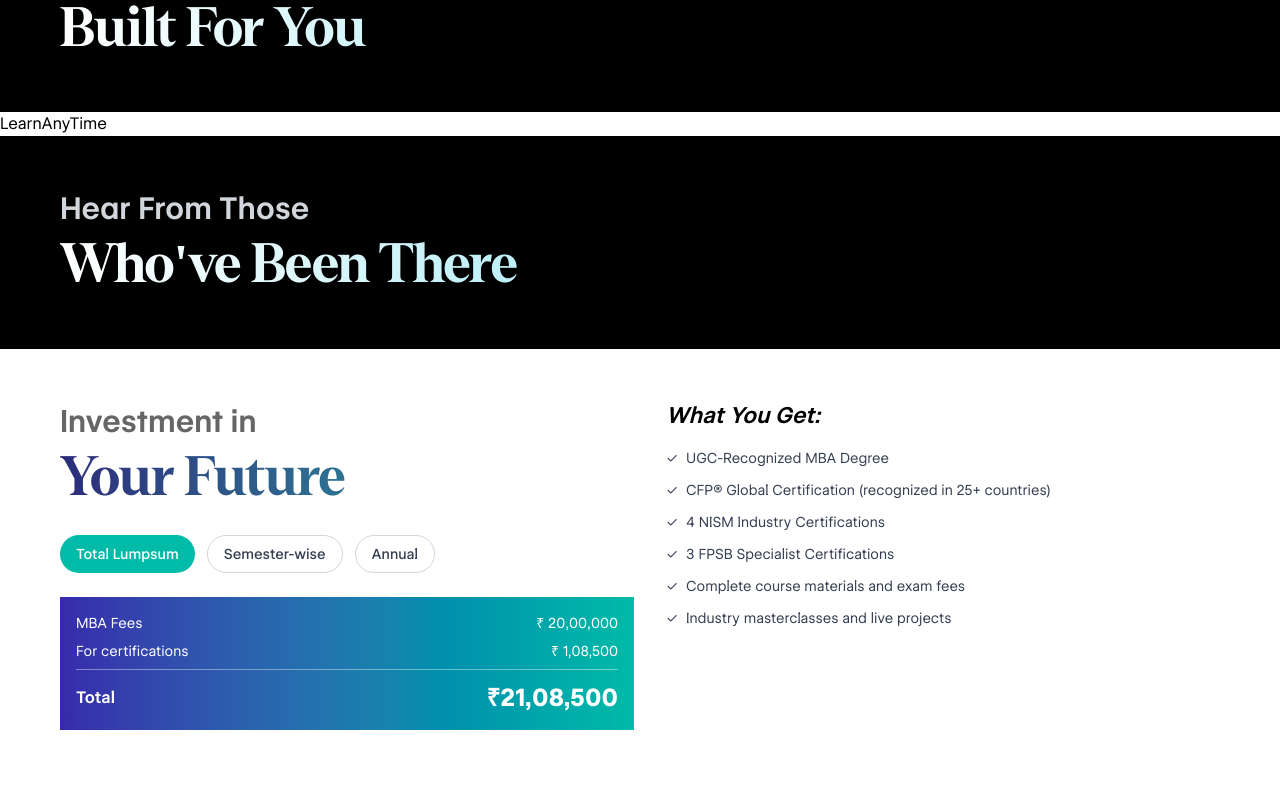
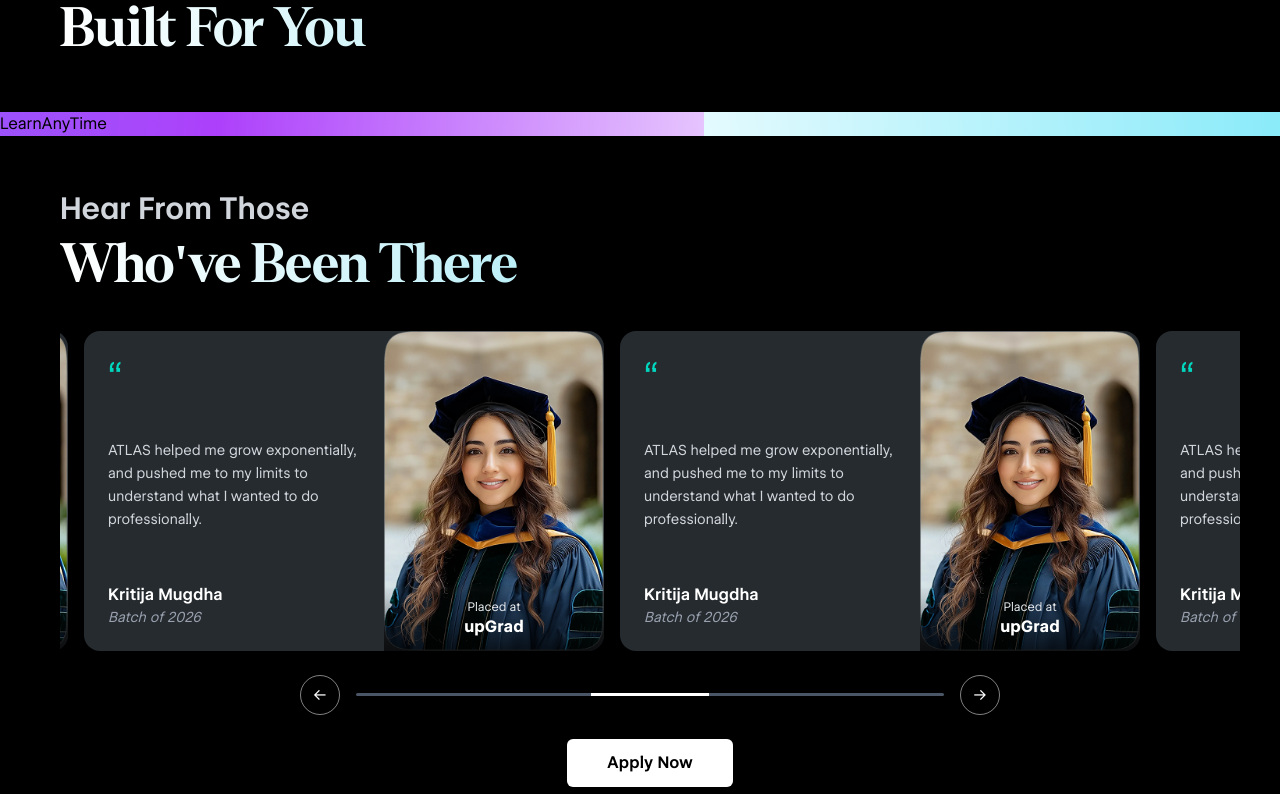
Before and after one commit to atlasskilltech/atlasonline, a Next.js app: page / in a window 1280 px wide. Shown: the part 4620-5414 px from the top of the page. Built offline with nearby package versions, Linux system fonts and the light colour scheme.

Commit message:
Changes commited new

```diff
--- a/app/globals.css
+++ b/app/globals.css
@@ -75,3 +75,22 @@
 
 
 }
+
+
+@keyframes scrollLoop {
+  0% {
+    transform: translateX(0);
+  }
+  100% {
+    transform: translateX(-50%);
+  }
+}
+
+@keyframes progressMove {
+  0% {
+    transform: translateX(-100%);
+  }
+  100% {
+    transform: translateX(0%);
+  }
+}
--- a/components/section/12-section/HereFromThose.js
+++ b/components/section/12-section/HereFromThose.js
@@ -1,27 +1,255 @@
-const HereFromThose = () => {
+"use client";
+
+import { useEffect, useRef, useState } from "react";
+import TestimonialHeader from "./TestimonialHeader";
+import TestimonialCard from "./TestimonialCard";
+
+export default function HereFromThose() {
+
+  const TOTAL = 5;
+  const INTERVAL = 2500;
+  const CARD_WIDTH = 240;
+  const GAP = 16;
+
+  const [index, setIndex] = useState(0);
+  const [isPaused, setIsPaused] = useState(false);
+  const [isTransitioning, setIsTransitioning] = useState(true);
+
+  const progressBarRef = useRef(null);
+  const progressThumbRef = useRef(null);
+
+  const [maxMove, setMaxMove] = useState(0);
+
+
+  /* ---------------- MEASURE BAR ---------------- */
+
+  useEffect(() => {
+    if (progressBarRef.current && progressThumbRef.current) {
+      const bar = progressBarRef.current.offsetWidth;
+      const thumb = progressThumbRef.current.offsetWidth;
+
+      setMaxMove(bar - thumb);
+    }
+  }, []);
+
+
+  /* ---------------- AUTOPLAY ---------------- */
+
+  useEffect(() => {
+    if (isPaused) return;
+
+    const timer = setInterval(() => {
+      setIndex((prev) => prev + 1);
+    }, INTERVAL);
+
+    return () => clearInterval(timer);
+
+  }, [isPaused]);
+
+
+  /* ---------------- INFINITE LOOP FIX ---------------- */
+
+  useEffect(() => {
+    if (index === TOTAL) {
+      setTimeout(() => {
+        setIsTransitioning(false);
+        setIndex(0);
+      }, 700);
+    } else {
+      setIsTransitioning(true);
+    }
+  }, [index]);
+
+
+  /* ---------------- ARROWS ---------------- */
+
+  const next = () => {
+    setIndex((prev) => prev + 1);
+  };
+
+  const prev = () => {
+    setIndex((prev) => {
+      if (prev === 0) return TOTAL - 1;
+      return prev - 1;
+    });
+  };
+
+
+  /* ---------------- CALC ---------------- */
+
+  const slideX = -(index * (CARD_WIDTH + GAP));
+  const visibleIndex = index % TOTAL;
+
+  const progressX =
+    (maxMove / (TOTAL - 1)) * visibleIndex;
+
+
   return (
-    <section className="
-   w-full   px-[24px] py-[40px] bg-black
-   small:pl-[60px] small:pr-[40px]
-   medium:py-[50px]
-   base:pl-[80px] base:pr-[70px]  base:py-[70px]
-   large:px-[140px]   large:py-[80px]
-   ">
+    <section
+      className="
+        w-full   px-[24px] py-[40px] bg-black small:pl-[60px] small:pr-[40px]    medium:py-[50px]  base:pl-[80px] base:pr-[70px]  base:py-[70px]      large:px-[140px]   large:py-[80px]
+      "
+    >
+      {/* Desktop Background */}
+        <div className="hidden small:block absolute inset-0 -z-10">
+
+        <div className="
+          absolute left-0 top-0 w-[55%] h-full
+          bg-gradient-to-br
+          from-indigo-600 via-purple-600 to-transparent
+          opacity-80
+        " />
+
+        <div className="
+          absolute right-0 top-0 w-[45%] h-full
+          bg-gradient-to-bl
+          from-cyan-400 to-transparent
+          opacity-70
+        " />
+
+        </div>
+
+
+
+      <TestimonialHeader />
+
       <div className="mx-auto">
-        <header>
-        <p className="text-[24px] text-gray-300 font-semibold  small:text-[28px] medium:text-[30px] base:text-[40px] cursor-(--f-cursor-text)
-      ">
-        Hear From Those
-        </p>
 
-        <h1 className="text-[32px] font-bold font-denton leading-tight bg-gradient-to-r from-white to-[#00D4EB] bg-clip-text text-transparent  small:text-[44px] medium:text-[54px] base:text-[64px] cursor-(--f-cursor-text)">
-          Who've Been There
-        </h1>
-        </header>
+          {/* SLIDER */}
+          <div
+            onMouseEnter={() => setIsPaused(true)}
+            onMouseLeave={() => setIsPaused(false)}
+            className="overflow-hidden mx-auto"
+          >
 
-      </div>
+            <div
+              className={`flex gap-4 small:gap-6${
+                isTransitioning
+                  ? "transition-transform duration-700 ease-in-out"
+                  : ""
+              }`}
+              style={{
+                transform: `translateX(${slideX}px)`,
+              }}
+            >
+
+              {/* Slides */}
+              {[...Array(TOTAL)].map((_, i) => (
+                <TestimonialCard key={i} />
+              ))}
+
+              {/* Clone */}
+              <TestimonialCard />
+
+            </div>
+          </div>
+
+
+          {/* NAV */}
+          <div
+            className="
+              flex
+              items-center
+              justify-between
+              mt-6
+              text-white
+              w-full
+              small:max-w-[700px]
+              mx-auto
+            "
+          >
+
+
+            {/* LEFT */}
+            <button
+              onClick={prev}
+              className="
+                w-10 h-10
+                rounded-full
+                border border-white/50
+                flex items-center justify-center
+                hover:bg-white/10
+                transition
+              "
+            >
+              ←
+            </button>
+
+
+            {/* PROGRESS */}
+            <div
+              ref={progressBarRef}
+              className="
+                relative
+                flex-1
+                mx-4
+                h-[3px]
+                bg-gray-600
+                rounded-full
+                overflow-hidden
+              "
+            >
+
+              <div
+                ref={progressThumbRef}
+                className="
+                  absolute
+                  top-0
+                  h-full
+                  w-[20%]
+                  bg-white
+                  transition-transform
+                  duration-700
+                "
+                style={{
+                  transform: `translateX(${progressX}px)`,
+                }}
+              />
+
+            </div>
+
+
+            {/* RIGHT */}
+            <button
+              onClick={next}
+              className="
+                w-10 h-10
+                rounded-full
+                border border-white/50
+                flex items-center justify-center
+                hover:bg-white/10
+                transition
+              "
+            >
+              →
+            </button>
+
+          </div>
+
+        </div>
+
+
+
+      {/* APPLY */}
+      <button
+  className="
+    w-full
+    small:w-auto
+    mt-6
+    px-10
+    py-3
+    bg-white
+    text-black
+    font-semibold
+    rounded-md
+    mx-auto
+    block
+  "
+>
+  Apply Now
+      </button>
+
+
     </section>
   );
-};
-
-export default HereFromThose;
+}
--- /dev/null
+++ b/components/section/12-section/TestimonialCard.js
@@ -0,0 +1,107 @@
+export default function TestimonialCard() {
+    return (
+      <div
+        className="
+          min-w-[240px]
+          small:min-w-[520px]
+          bg-[#262b2f]
+          text-white
+          rounded-2xl
+          shadow-xl
+          flex
+          flex-col
+          small:flex-row
+          overflow-hidden
+        "
+      >
+
+        {/* IMAGE */}
+<div
+  className="
+    relative
+    w-full
+    h-[220px]
+    small:w-[220px]
+    small:h-auto
+    order-1
+    small:order-2
+    flex-shrink-0
+  "
+>
+
+  {/* Photo */}
+  <img
+    src="/slider/Frame-91.png"
+    alt="Student"
+    className="w-full h-full object-cover"
+  />
+
+  {/* Overlay */}
+  <div
+    className="
+      absolute
+      bottom-0
+      left-0
+      w-full
+      bg-gradient-to-t
+      from-black/70
+      to-transparent
+      p-3
+      text-center
+    "
+  >
+    <p className="text-xs text-gray-200">
+      Placed at
+    </p>
+
+    <p className="font-bold text-white">
+      upGrad
+    </p>
+  </div>
+
+</div>
+
+
+
+        {/* CONTENT */}
+        <div
+          className="
+            p-6
+            flex-1
+            order-2
+            small:order-1
+            flex
+            flex-col
+            justify-between
+          "
+        >
+
+          {/* Quote */}
+          <span className="text-4xl text-teal-400 mb-3">
+            “
+          </span>
+
+          {/* Text */}
+          <p className="text-sm text-gray-300 leading-relaxed">
+            ATLAS helped me grow exponentially, and pushed me to my limits
+            to understand what I wanted to do professionally.
+          </p>
+
+          {/* Footer */}
+          <div className="mt-5">
+
+            <p className="font-semibold">
+              Kritija Mugdha
+            </p>
+
+            <p className="text-sm text-gray-400 italic">
+              Batch of 2026
+            </p>
+
+          </div>
+
+        </div>
+
+      </div>
+    );
+  }
--- /dev/null
+++ b/components/section/12-section/TestimonialHeader.js
@@ -0,0 +1,16 @@
+export default function TestimonialHeader() {
+    return (
+      <div className="mb-8 text-white mx-auto">
+
+  <p className="text-[24px] text-gray-300 font-semibold  small:text-[28px] medium:text-[30px] base:text-[40px] cursor-(--f-cursor-text)
+      ">
+        Hear From Those
+        </p>
+
+        <h1 className="text-[32px] font-bold font-denton leading-tight bg-gradient-to-r from-white to-[#00D4EB] bg-clip-text text-transparent  small:text-[44px] medium:text-[54px] base:text-[64px] cursor-(--f-cursor-text)">
+          Who've Been There
+        </h1>
+
+      </div>
+    );
+  }
```
Also changed, not shown: public/slider/Frame-91.png (added).
